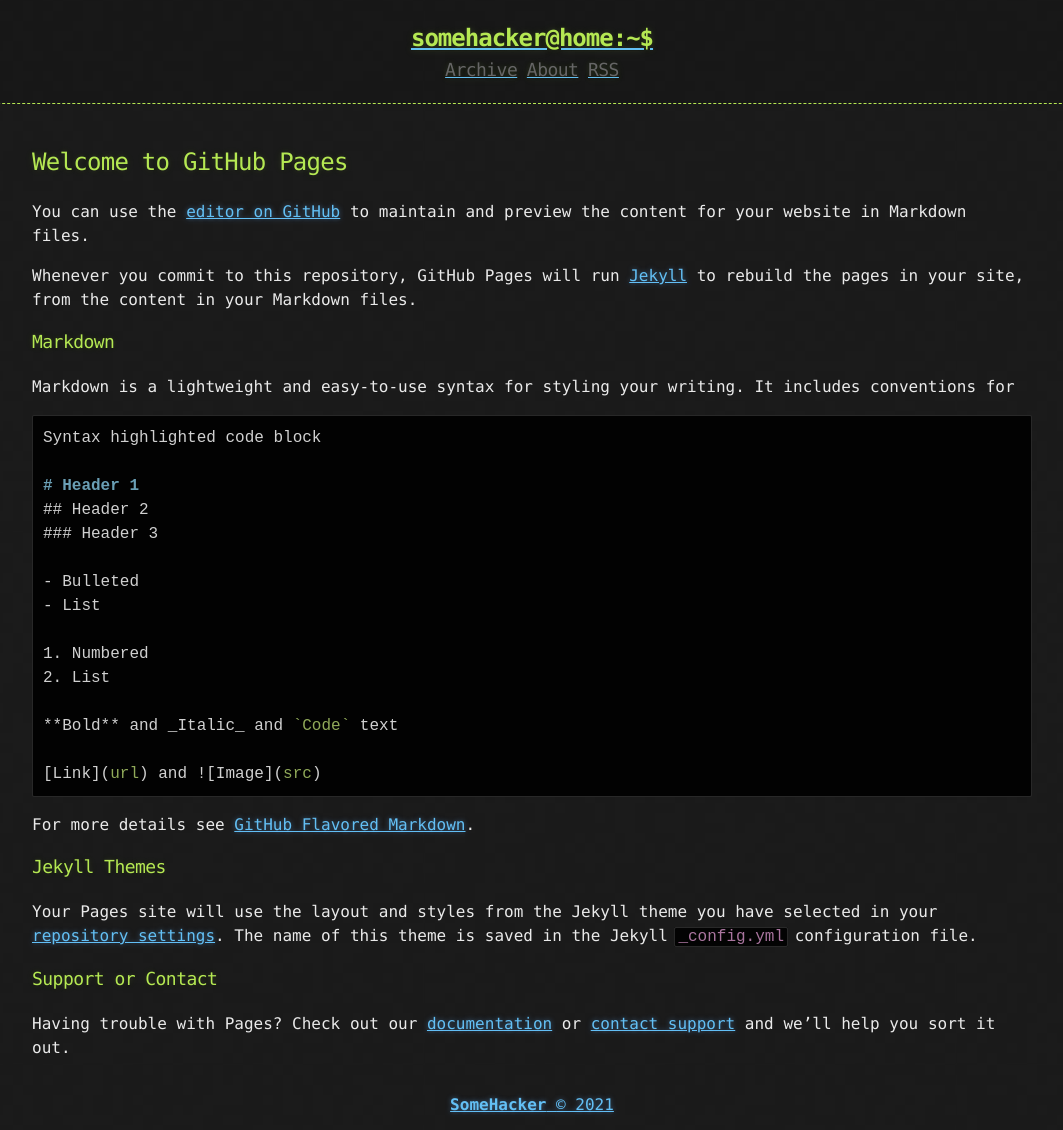
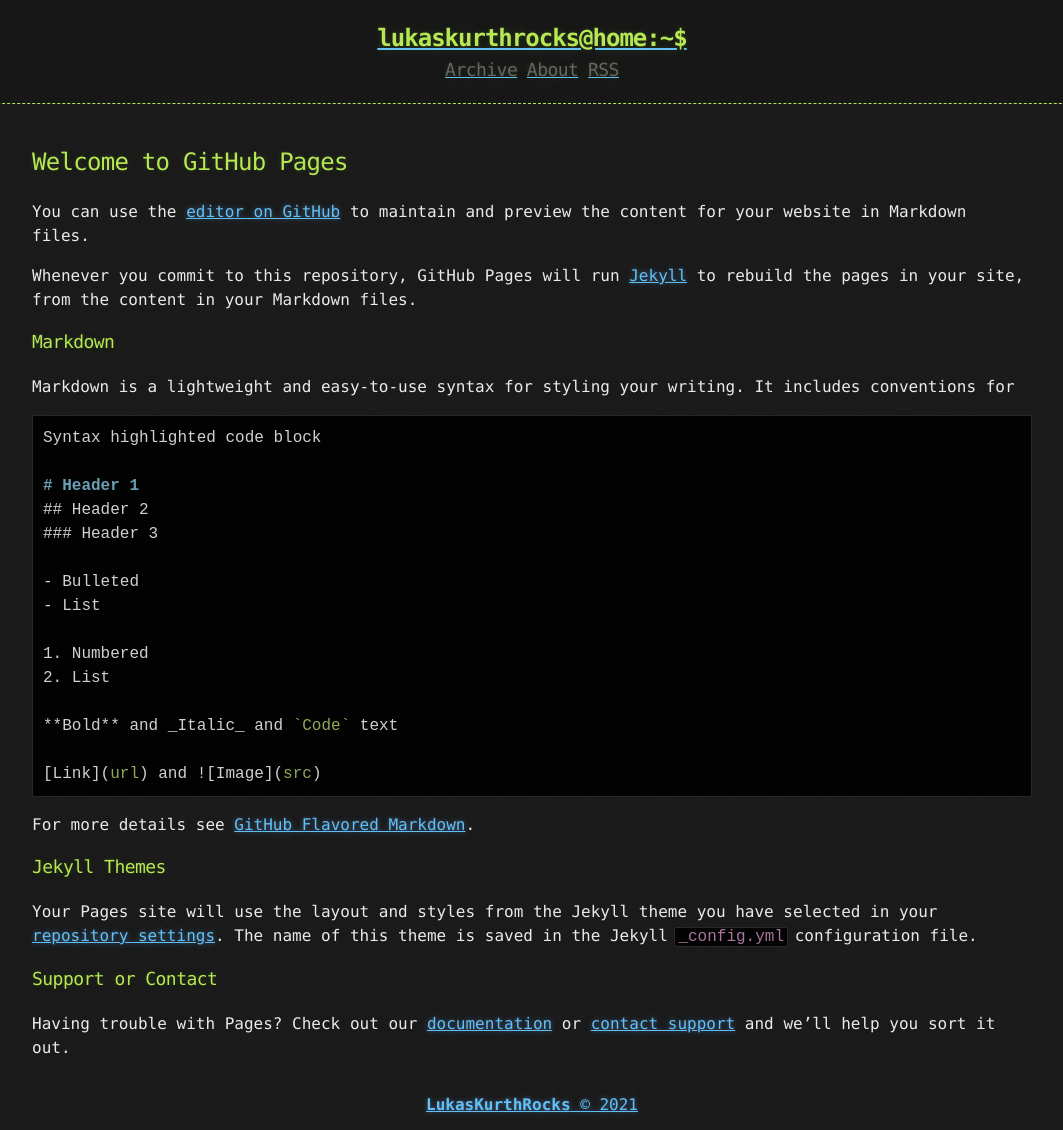
Before and after one commit to LukasKurthRocks/LukasKurthRocks.github.io, a Jekyll site: the page built from index.md, in a window 1280 px wide. Shown: the whole page, without its empty margins (108-1171 px from the left). Built offline with Jekyll 4.4.1, drawn with Linux system fonts in a browser that asks for light colours; our own code applies the rules of GitHub Pages for plain Markdown files; the list of posts is cut into pages by our own code.

Commit message:
Update _config.yml

```diff
--- a/_config.yml
+++ b/_config.yml
@@ -1,9 +1,9 @@
-title: Hacker-Blog
-description: "A Jekyll Blog Theme For Hackers"
+title: Lukas Kurth Rocks
+description: "Willkommen in meiner Projektschmiede"
 author:
-  name: "SomeHacker"
-  email: "someone@somewebsite.somedomain"
-  url: "https://ashishchaudhary.in/hacker-blog"
+  name: "LukasKurthRocks"
+  email: "https://twitter.com/LukasKurthRocks"
+  url: "https://lukas.kurth.rocks/"
 
 baseurl: /
 
@@ -28,5 +28,5 @@ plugins:
   - jekyll-sitemap
 
 # Custom variables
-owner : "SomeHacker"
-year : "2020"
+owner : "LukasKurthRocks"
+year : "2021"
```
